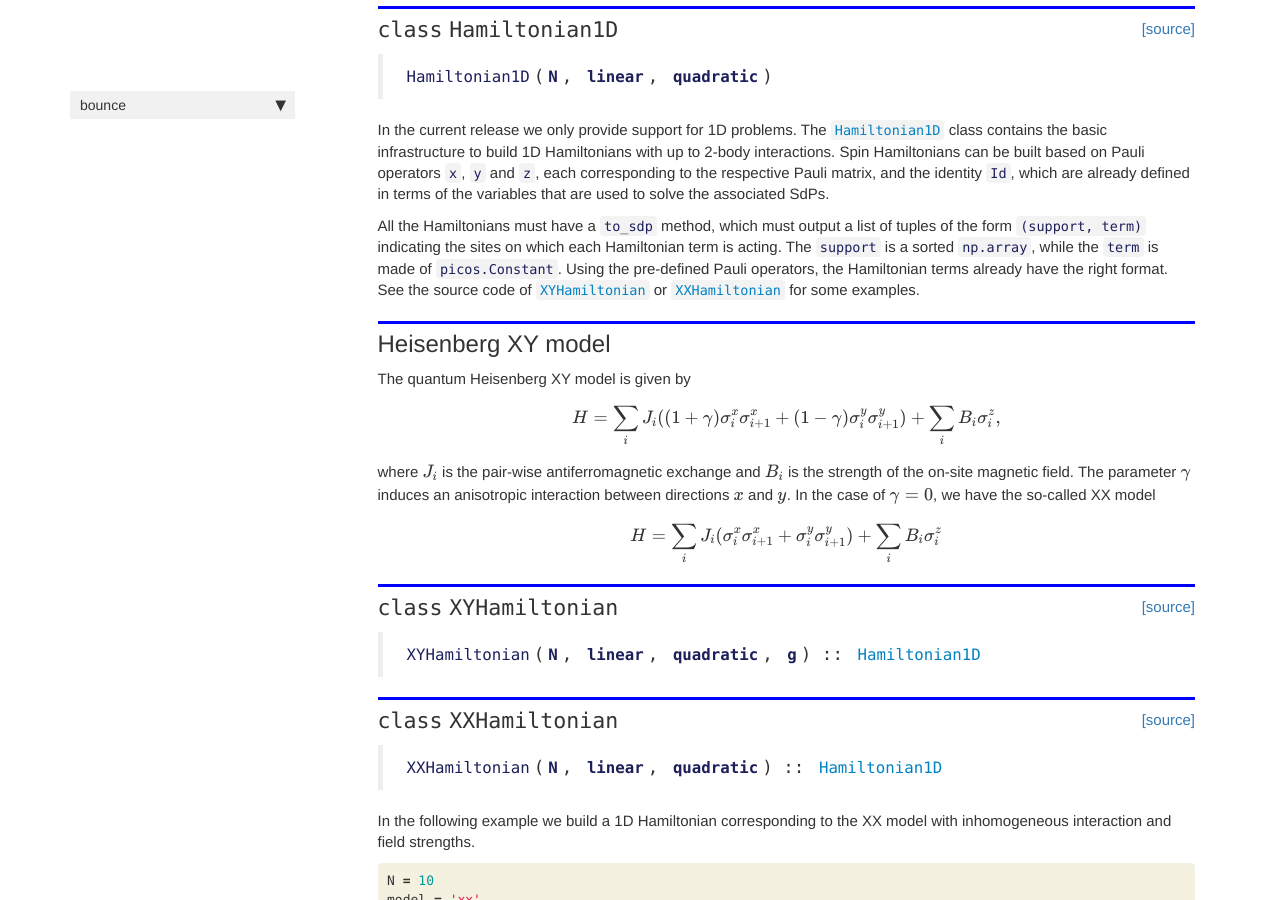
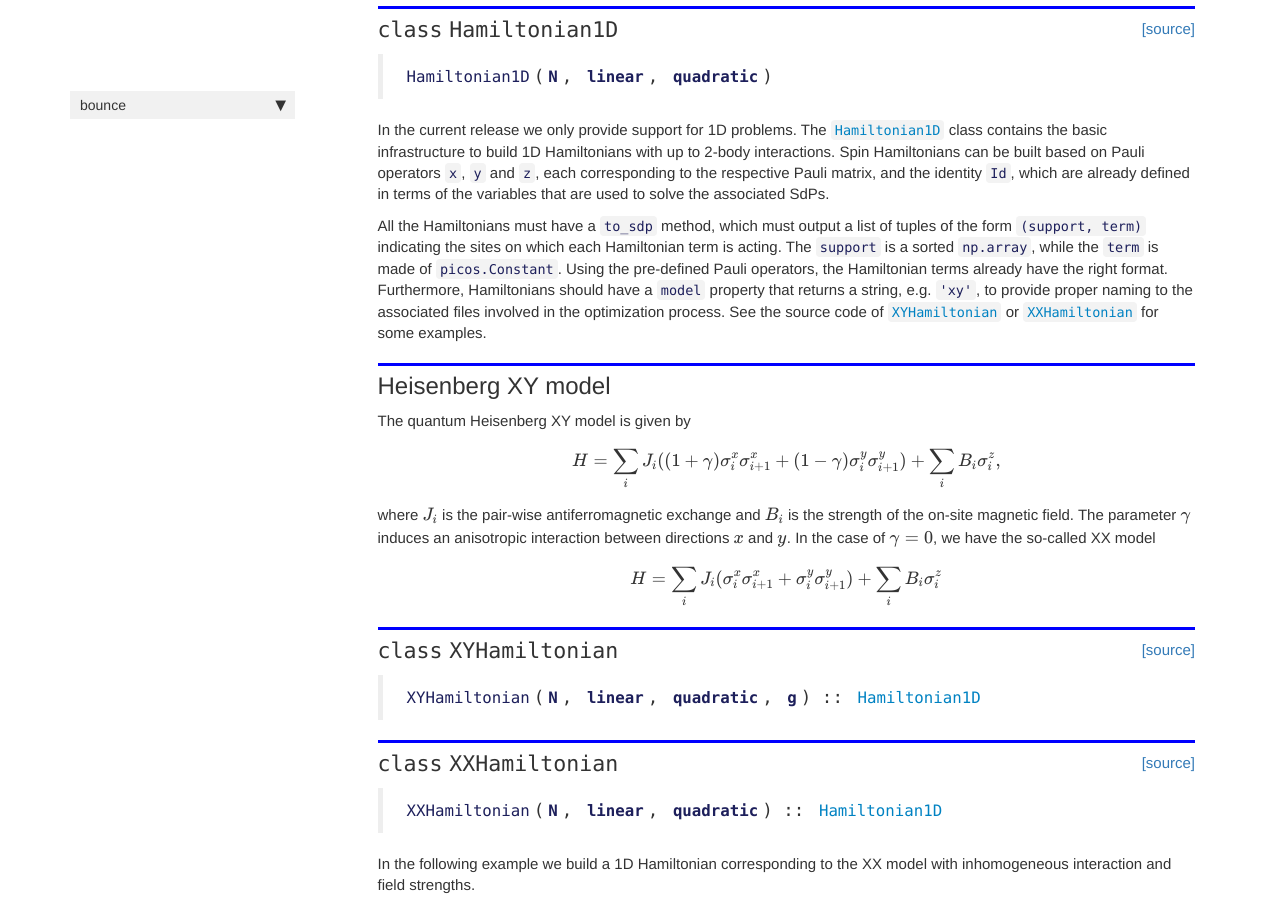
Before and after one commit to BorjaRequena/bounce, a Jekyll site: the page built from docs/hamiltonian.html, in a window 1280 px wide and 900 px high, scrolled down 388 px. Built offline with Jekyll 4.4.1, drawn with Linux system fonts in a browser that asks for light colours; nearby versions of some CDN libraries; comment, search, counter and statistics services are not loaded.

Commit message:
Hamiltonian details

```diff
--- a/docs/hamiltonian.html
+++ b/docs/hamiltonian.html
@@ -70,7 +70,7 @@ nb_path: "nbs/03_hamiltonian.ipynb"
 <div class="cell border-box-sizing text_cell rendered"><div class="inner_cell">
 <div class="text_cell_render border-box-sizing rendered_html">
 <p>In the current release we only provide support for 1D problems. The <a href="/BOUNCE/hamiltonian.html#Hamiltonian1D"><code>Hamiltonian1D</code></a> class contains the basic infrastructure to build 1D Hamiltonians with up to 2-body interactions. Spin Hamiltonians can be built based on Pauli operators <code>x</code>, <code>y</code> and <code>z</code>, each corresponding to the respective Pauli matrix, and the identity <code>Id</code>, which are already defined in terms of the variables that are used to solve the associated SdPs.</p>
-<p>All the Hamiltonians must have a <code>to_sdp</code> method, which must output a list of tuples of the form <code>(support, term)</code> indicating the sites on which each Hamiltonian term is acting. The <code>support</code> is a sorted <code>np.array</code>, while the <code>term</code> is made of <code>picos.Constant</code>. Using the pre-defined Pauli operators, the Hamiltonian terms already have the right format. See the source code of <a href="/BOUNCE/hamiltonian.html#XYHamiltonian"><code>XYHamiltonian</code></a> or <a href="/BOUNCE/hamiltonian.html#XXHamiltonian"><code>XXHamiltonian</code></a> for some examples.</p>
+<p>All the Hamiltonians must have a <code>to_sdp</code> method, which must output a list of tuples of the form <code>(support, term)</code> indicating the sites on which each Hamiltonian term is acting. The <code>support</code> is a sorted <code>np.array</code>, while the <code>term</code> is made of <code>picos.Constant</code>. Using the pre-defined Pauli operators, the Hamiltonian terms already have the right format. Furthermore, Hamiltonians should have a <code>model</code> property that returns a string, e.g. <code>'xy'</code>, to provide proper naming to the associated files involved in the optimization process. See the source code of <a href="/BOUNCE/hamiltonian.html#XYHamiltonian"><code>XYHamiltonian</code></a> or <a href="/BOUNCE/hamiltonian.html#XXHamiltonian"><code>XXHamiltonian</code></a> for some examples.</p>
 
 </div>
 </div>
```
Also changed, not shown: 1 other file.
